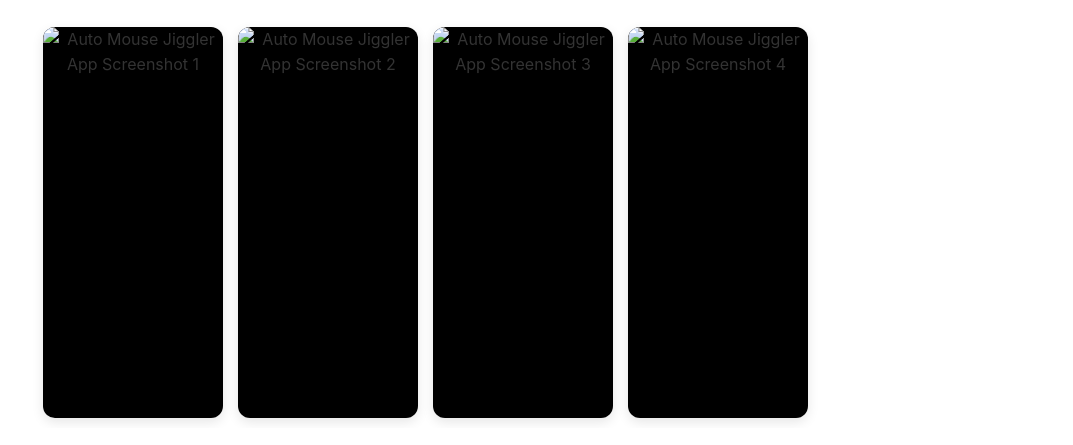
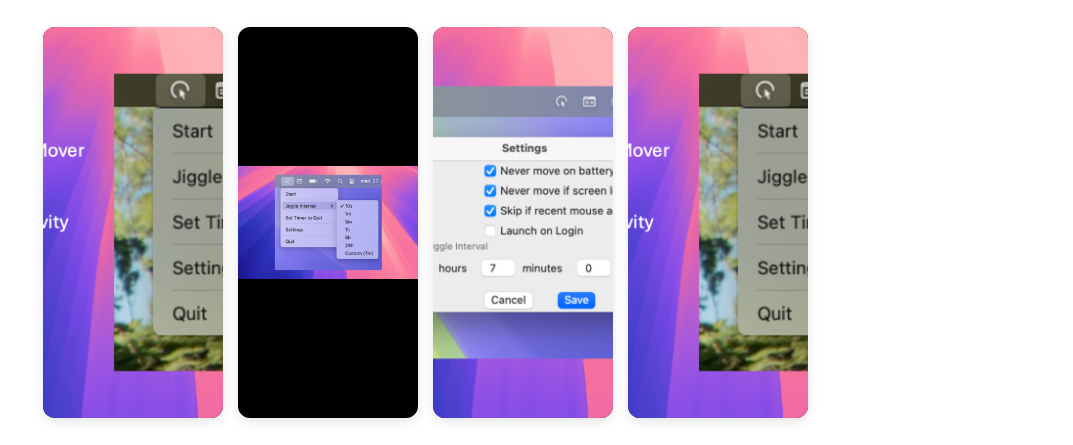
Before and after one commit to punnerud/Auto-Mouse-Jiggler-Mover, a plain HTML site: page index.html in a window 1280 px wide. Shown: the part 199-644 px from the top of the page, without its empty margins (207-1280 px from the left). Drawn offline with Linux system fonts and the light colour scheme.

Commit message:
Images added

```diff
--- a/index.html
+++ b/index.html
@@ -17,7 +17,7 @@
     <!-- Social Media Metadata -->
     <meta property="og:title" content="Auto Mouse Jiggler Mover">
     <meta property="og:description" content="Keep your Mac awake and prevent screen timeouts with this intelligent mouse jiggler">
-    <meta property="og:image" content="/Auto-Mouse-Jiggler-Mover/static/auto_mouse_icon.png">
+    <meta property="og:image" content="/Auto-Mouse-Jiggler-Mover/static/p1.png">
     <meta property="og:url" content="http://punnerud.github.io/Auto-Mouse-Jiggler-Mover">
     <meta property="og:type" content="website">
 
@@ -25,7 +25,7 @@
     <meta name="twitter:card" content="summary">
     <meta name="twitter:title" content="Auto Mouse Jiggler Mover">
     <meta name="twitter:description" content="Keep your Mac awake and prevent screen timeouts with this intelligent mouse jiggler">
-    <meta name="twitter:image" content="/Auto-Mouse-Jiggler-Mover/static/auto_mouse_icon.png">
+    <meta name="twitter:image" content="/Auto-Mouse-Jiggler-Mover/static/p1.png">
 
     <!-- App Installation Metadata -->
     <meta name="apple-itunes-app" content="app-id=6740087205">
@@ -226,16 +226,16 @@
     <div class="carousel">
         <div class="carousel-container">
             <div class="carousel-slide">
-                <img src="/Auto-Mouse-Jiggler-Mover/static/auto_mouse_screenshot1.webp" alt="Auto Mouse Jiggler App Screenshot 1">
+                <img src="/Auto-Mouse-Jiggler-Mover/static/p1.png" alt="Auto Mouse Jiggler App Screenshot 1">
             </div>
             <div class="carousel-slide span-two">
-                <img src="/Auto-Mouse-Jiggler-Mover/static/auto_mouse_screenshot2.webp" alt="Auto Mouse Jiggler App Screenshot 2">
+                <img src="/Auto-Mouse-Jiggler-Mover/static/p2.png" alt="Auto Mouse Jiggler App Screenshot 2">
             </div>
             <div class="carousel-slide">
-                <img src="/Auto-Mouse-Jiggler-Mover/static/auto_mouse_screenshot3.webp" alt="Auto Mouse Jiggler App Screenshot 3">
+                <img src="/Auto-Mouse-Jiggler-Mover/static/p3.png" alt="Auto Mouse Jiggler App Screenshot 3">
             </div>
             <div class="carousel-slide">
-                <img src="/Auto-Mouse-Jiggler-Mover/static/auto_mouse_screenshot4.webp" alt="Auto Mouse Jiggler App Screenshot 4">
+                <img src="/Auto-Mouse-Jiggler-Mover/static/p1.png" alt="Auto Mouse Jiggler App Screenshot 4">
             </div>
         </div>
         <div class="app-store-button">
@@ -292,7 +292,7 @@
         <h2>Contact Information</h2>
         <p><strong>Developer:</strong> Morten Punnerud-Engelstad</p>
         <p><strong>Email:</strong> <a href="mailto:morten@punnerud.net">morten@punnerud.net</a></p>
-        <p><a href="/Auto-Mouse-Jiggler-Mover/privacy-policy.html">Privacy Policy</a></p>
+        <p><a href="/Auto-Mouse-Jiggler-Mover/privacy-policy/">Privacy Policy</a></p>
     </div>
 
     <div class="footer">
```
Also changed, not shown: static/p1.png (added), static/p2.png (added), static/p3.png (added), static/screenshot_deleter_192x192.png (deleted), 6 other files.
